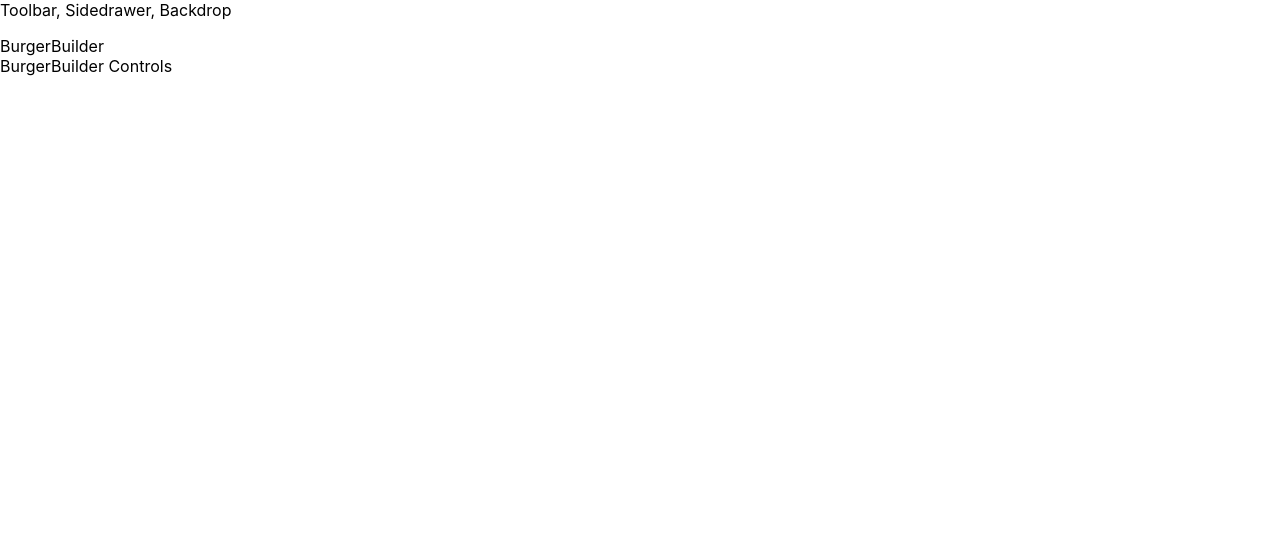
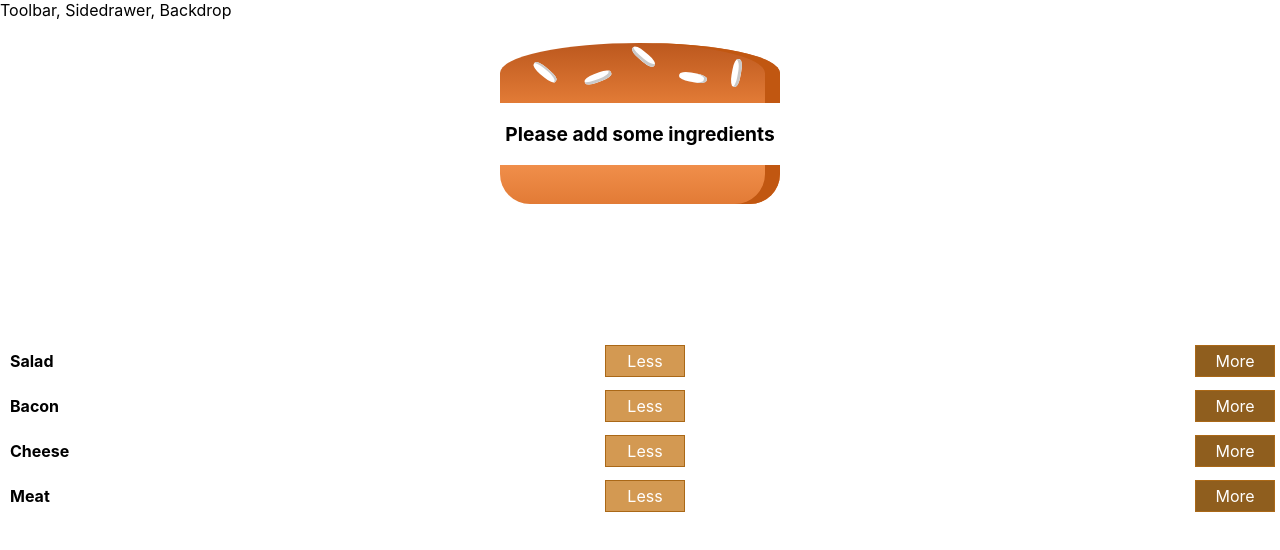
Before and after one commit to kdenno/Burger-Builder, a React app: page / in a window 1280 px wide. Shown: the top 550 px of the page. Built offline with nearby package versions, Linux system fonts and the light colour scheme.

Commit message:
add controls

```diff
--- a/package.json
+++ b/package.json
@@ -44,6 +44,7 @@
     "postcss-normalize": "8.0.1",
     "postcss-preset-env": "6.7.0",
     "postcss-safe-parser": "4.0.1",
+    "prop-types": "^15.7.2",
     "react": "^16.13.0",
     "react-app-polyfill": "^1.0.6",
     "react-dev-utils": "^10.2.0",
--- /dev/null
+++ b/src/components/Burger/BuildControls/BuildControl/BuildControl.js
@@ -0,0 +1,11 @@
+import React from "react";
+import styles from "./BuildControl.module.css";
+const buildControl = props => (
+  <div className={styles.BuildControl}>
+    <div className={styles.Label}>{props.label}</div>
+    <button className={styles.Less}>Less</button>
+    <button className={styles.More}>More</button>
+  </div>
+);
+
+export default buildControl;
--- /dev/null
+++ b/src/components/Burger/BuildControls/BuildControl/BuildControl.module.css
@@ -0,0 +1,56 @@
+.BuildControl {
+    display: flex;
+    justify-content: space-between;
+    align-items: center;
+    margin: 5px 0;
+}
+
+.BuildControl button {
+    display: block;
+    font: inherit;
+    padding: 5px;
+    margin: 0 5px;
+    width: 80px;
+    border: 1px solid #AA6817;
+    cursor: pointer;
+    outline: none;
+}
+
+.BuildControl button:disabled {
+    background-color: #AC9980;
+    border: 1px solid #7E7365;
+    color: #ccc;
+    cursor: default;
+}
+
+.BuildControl button:hover:disabled {
+    background-color: #AC9980;
+    color: #ccc;
+    cursor: not-allowed;
+}
+
+.Label {
+    padding: 10px;
+    font-weight: bold;
+    width: 80px;
+}
+
+.BuildControl .Less {
+    background-color: #D39952;
+    color: white;
+}
+
+.BuildControl .More {
+    background-color: #8F5E1E;
+    color: white;
+}
+
+.BuildControl .Less:hover, .BuildControl .Less:active {
+    background-color: #DAA972;
+    color: white;
+}
+
+.BuildControl .More:hover,.BuildControl .More:active {
+    background-color: #99703F;
+    color: white;
+}
--- /dev/null
+++ b/src/components/Burger/BuildControls/BuildControls.js
@@ -0,0 +1,20 @@
+import React from 'react';
+import styles from "./BuildControls.module.css";
+import BuildControl from "./BuildControl/BuildControl";
+
+const controls = [
+    {label: 'Salad', type: 'salad'},
+    {label: 'Bacon', type: 'bacon'},
+    {label: 'Cheese', type: 'cheese'},
+    {label: 'Meat', type: 'meat'},
+]
+
+const buildControls = (props) => (
+        <div className={styles.BuildControls}>
+            {controls.map(ctr => (<BuildControl key={ctr.label} label={ctr.label} />))}
+
+        </div>
+    )
+
+
+export default buildControls;
--- /dev/null
+++ b/src/components/Burger/BuildControls/BuildControls.module.css
@@ -0,0 +1 @@
+.BuildControls {}
--- /dev/null
+++ b/src/components/Burger/Burger.js
@@ -0,0 +1,28 @@
+import React from "react";
+import styles from "./Burger.module.css";
+import BurgerIngredient from "./BurgerIngredients/BurgerIngredients";
+
+const burger = props => {
+  let transformedIngredients = Object.keys(props.ingredients)
+    .map(ingKey => {
+      return [...Array(props.ingredients[ingKey])].map((_, i) => {
+        return <BurgerIngredient key={ingKey + i} type={ingKey} />;
+      });
+    })
+    .reduce((arr, el) => {
+      return arr.concat(el);
+    }, []);
+  if (transformedIngredients.length === 0) {
+    transformedIngredients = <p>Please add some ingredients</p>;
+  }
+  return (
+    <div className={styles.Burger}>
+      <BurgerIngredient type="bread-top" />
+
+      {transformedIngredients}
+
+      <BurgerIngredient type="bread-bottom" />
+    </div>
+  );
+};
+export default burger;
--- /dev/null
+++ b/src/components/Burger/Burger.module.css
@@ -0,0 +1,28 @@
+.Burger {
+  width: 100%;
+  margin: auto;
+  height: 250px;
+  overflow: scroll;
+  text-align: center;
+  font-weight: bold;
+  font-size: 1.2rem;
+}
+@media (min-width: 1000px) and (min-height: 700px) {
+  .Burger {
+    width: 700px;
+    height: 500px;
+  }
+}
+
+@media (min-width: 500px) and (min-height: 400px) {
+  .Burger {
+    width: 450px;
+    height: 400px;
+  }
+}
+@media (min-width: 500px) and (min-height: 400px) {
+  .Burger {
+    width: 350px;
+    height: 300px;
+  }
+}
--- /dev/null
+++ b/src/components/Burger/BurgerIngredients/BurgerIngredients.js
@@ -0,0 +1,44 @@
+import React, { Component } from "react";
+import styles from "./BurgerIngredients.module.css";
+import PropTypes from "prop-types";
+
+class BurgerIngredients extends Component {
+  render() {
+    let ingredient = null;
+    switch (this.props.type) {
+      case "bread-bottom":
+        ingredient = <div className={styles.BreadBottom}></div>;
+        break;
+
+      case "bread-top":
+        ingredient = (
+          <div className={styles.BreadTop}>
+            <div className={styles.Seeds1}></div>
+            <div className={styles.Seeds2}></div>
+          </div>
+        );
+        break;
+      case "meat":
+        ingredient = <div className={styles.Meat}></div>;
+        break;
+      case "bacon":
+        ingredient = <div className={styles.Bacon}></div>;
+        break;
+      case "salad":
+        ingredient = <div className={styles.Salad}></div>;
+        break;
+
+      case "cheese":
+        ingredient = <div className={styles.Cheese}></div>;
+        break;
+      default:
+        ingredient = null;
+    }
+    return ingredient;
+  }
+}
+// implement propType validation schema
+BurgerIngredients.propTypes = {
+  type: PropTypes.string.isRequired
+};
+export default BurgerIngredients;
--- /dev/null
+++ b/src/components/Burger/BurgerIngredients/BurgerIngredients.module.css
@@ -0,0 +1,113 @@
+.BreadBottom {
+    height: 13%;
+    width: 80%;
+    background: linear-gradient(#F08E4A, #e27b36);
+    border-radius: 0 0 30px 30px;
+    box-shadow: inset -15px 0 #c15711;
+    margin: 2% auto;
+}
+
+.BreadTop {
+    height: 20%;
+    width: 80%;
+    background: linear-gradient(#bc581e, #e27b36);
+    border-radius: 50% 50% 0 0;
+    box-shadow: inset -15px 0 #c15711;
+    margin: 2% auto;
+    position: relative;
+}
+
+.Seeds1 {
+    width: 10%;
+    height: 15%;
+    position: absolute;
+    background-color: white;
+    left: 30%;
+    top: 50%;
+    border-radius: 40%;
+    transform: rotate(-20deg);
+    box-shadow: inset -2px -3px #c9c9c9;
+}
+
+.Seeds1:after {
+    content: "";
+    width: 100%;
+    height: 100%;
+    position: absolute;
+    background-color: white;
+    left: -170%;
+    top: -260%;
+    border-radius: 40%;
+    transform: rotate(60deg);
+    box-shadow: inset -1px 2px #c9c9c9;
+  }
+
+.Seeds1:before {
+    content: "";
+    width: 100%;
+    height: 100%;
+    position: absolute;
+    background-color: white;
+    left: 180%;
+    top: -50%;
+    border-radius: 40%;
+    transform: rotate(60deg);
+    box-shadow: inset -1px -3px #c9c9c9;
+  }
+
+  .Seeds2 {
+    width: 10%;
+    height: 15%;
+    position: absolute;
+    background-color: white;
+    left: 64%;
+    top: 50%;
+    border-radius: 40%;
+    transform: rotate(10deg);
+    box-shadow: inset -3px 0 #c9c9c9;
+  }
+
+  .Seeds2:before {
+    content: "";
+    width: 100%;
+    height: 100%;
+    position: absolute;
+    background-color: white;
+    left: 150%;
+    top: -130%;
+    border-radius: 40%;
+    transform: rotate(90deg);
+    box-shadow: inset 1px 3px #c9c9c9;
+  }
+
+
+.Meat {
+    width: 80%;
+    height: 8%;
+    background: linear-gradient(#7f3608, #702e05);
+    margin: 2% auto;
+    border-radius: 15px;
+}
+
+.Cheese {
+    width: 90%;
+    height: 4.5%;
+    margin: 2% auto;
+    background: linear-gradient(#f4d004, #d6bb22);
+    border-radius: 20px;
+}
+
+.Salad {
+    width: 85%;
+    height: 7%;
+    margin: 2% auto;
+    background: linear-gradient(#228c1d, #91ce50);
+    border-radius: 20px;
+}
+
+.Bacon {
+    width: 80%;
+    height: 3%;
+    background: linear-gradient(#bf3813, #c45e38);
+    margin: 2% auto;
+}
--- a/src/containers/BurgerBuilder/BurgerBuilder.js
+++ b/src/containers/BurgerBuilder/BurgerBuilder.js
@@ -1,12 +1,23 @@
 import React, { Component } from "react";
 import Aux from "../../hoc/Aux";
+import Burger from "../../components/Burger/Burger";
+import BuildControls from "../../components/Burger/BuildControls/BuildControls";
 
 class BurgerBuilder extends Component {
+  state = {
+    ingredients: {
+    salad: 0,
+    bacon: 0,
+    cheese: 0,
+    meat: 0
+    }
+
+  }
   render() {
     return (
       <Aux>
-        <div>BurgerBuilder</div>
-        <div>BurgerBuilder Controls</div>
+        <Burger ingredients = {this.state.ingredients} />
+        <BuildControls />
       </Aux>
     );
   }
```
